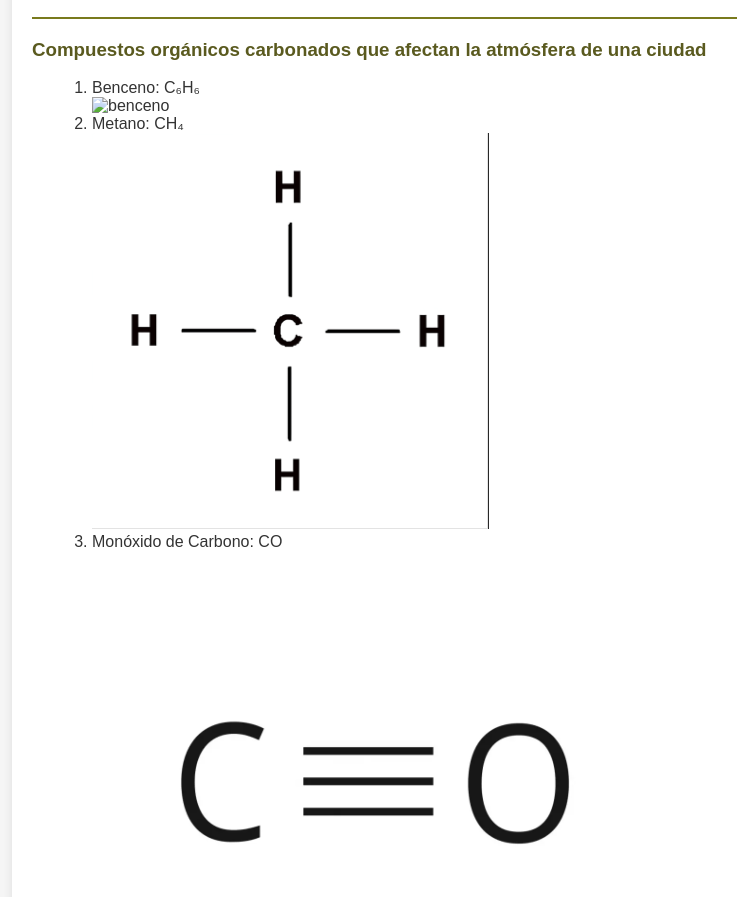
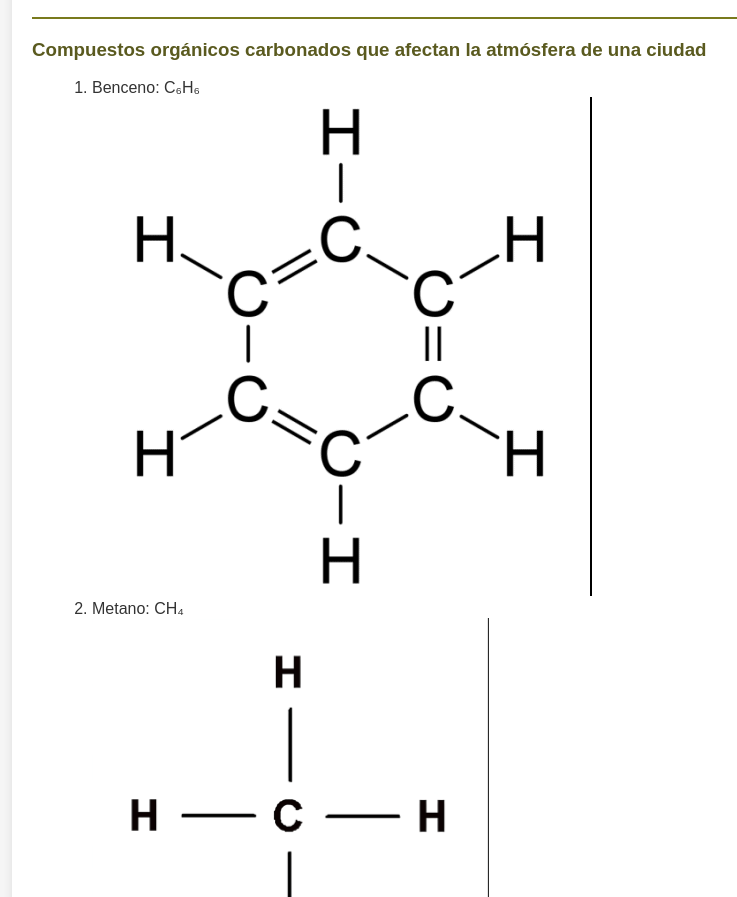
Before and after one commit to nixicema/Pagina_Web, a plain HTML site: page index.html in a window 1280 px wide. Shown: the part 2170-3067 px from the top of the page, without its empty margins (208-945 px from the left). Drawn offline with Linux system fonts and the light colour scheme; files whose address does not match are found by name.

Commit message:
Update index.html

```diff
--- a/index.html
+++ b/index.html
@@ -86,7 +86,7 @@
         <h3 id="compuestos">Compuestos orgánicos carbonados que afectan la atmósfera de una ciudad</h3>
         <ol>
             <li>Benceno: C₆H₆</li>
-            <img src="/imagenes/benceno.png" alt="benceno">
+            <img src="benceno.png" alt="benceno">
             <li>Metano: CH₄</li>
             <img src="/imagenes/metano.png" alt="metano">
             <li>Monóxido de Carbono: CO</li>
```
